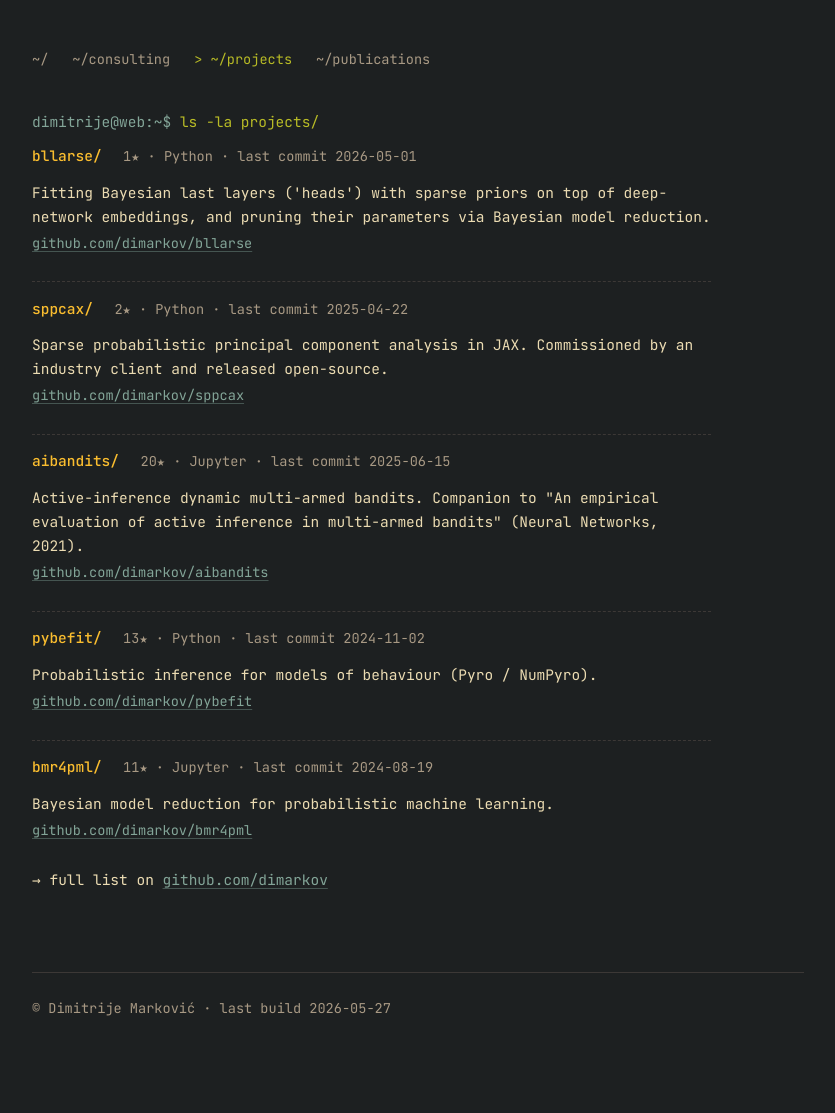
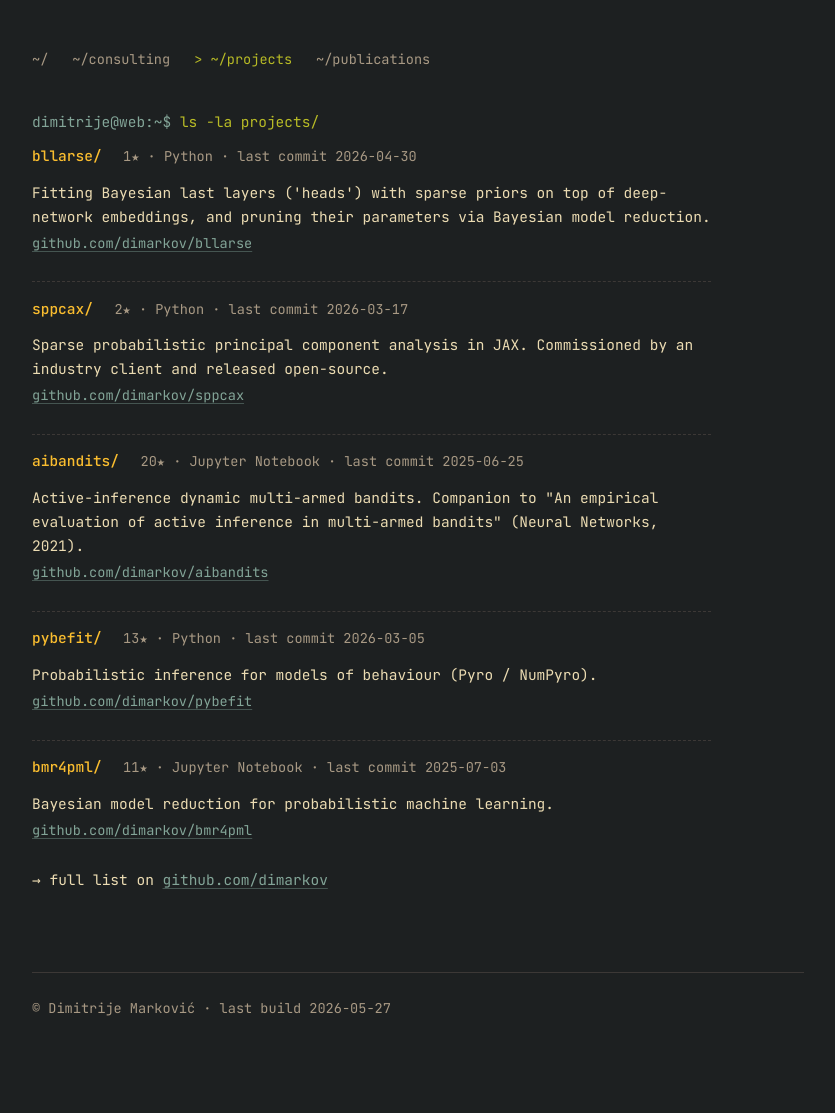
Before and after one commit to dimarkov/dimarkov.github.io, a Jekyll site: the page built from projects.md, in a window 1280 px wide. Shown: the whole page, without its empty margins (222-1057 px from the left). Built offline with Jekyll 4.4.1, drawn with Linux system fonts in a browser that asks for light colours.

```diff
--- a/_data/projects.yml
+++ b/_data/projects.yml
@@ -1,43 +1,38 @@
-# Auto-updated by .github/workflows/sync-stars.yml
-# Manually edit `name`, `description`, `repo`, and `pinned` only.
-# Fields `stars`, `language`, and `last_commit` are overwritten on every workflow run.
-
 - repo: dimarkov/bllarse
   name: bllarse
-  description: "Fitting Bayesian last layers ('heads') with sparse priors on top of deep-network embeddings, and pruning their parameters via Bayesian model reduction."
+  description: Fitting Bayesian last layers ('heads') with sparse priors on top of
+    deep-network embeddings, and pruning their parameters via Bayesian model reduction.
   stars: 1
   language: Python
-  last_commit: "2026-05-01"
+  last_commit: '2026-04-30'
   pinned: false
-
 - repo: dimarkov/sppcax
   name: sppcax
-  description: "Sparse probabilistic principal component analysis in JAX. Commissioned by an industry client and released open-source."
+  description: Sparse probabilistic principal component analysis in JAX. Commissioned
+    by an industry client and released open-source.
   stars: 2
   language: Python
-  last_commit: "2025-04-22"
+  last_commit: '2026-03-17'
   pinned: false
-
 - repo: dimarkov/aibandits
   name: aibandits
-  description: "Active-inference dynamic multi-armed bandits. Companion to \"An empirical evaluation of active inference in multi-armed bandits\" (Neural Networks, 2021)."
+  description: Active-inference dynamic multi-armed bandits. Companion to "An empirical
+    evaluation of active inference in multi-armed bandits" (Neural Networks, 2021).
   stars: 20
-  language: Jupyter
-  last_commit: "2025-06-15"
+  language: Jupyter Notebook
+  last_commit: '2025-06-25'
   pinned: true
-
 - repo: dimarkov/pybefit
   name: pybefit
-  description: "Probabilistic inference for models of behaviour (Pyro / NumPyro)."
+  description: Probabilistic inference for models of behaviour (Pyro / NumPyro).
   stars: 13
   language: Python
-  last_commit: "2024-11-02"
+  last_commit: '2026-03-05'
   pinned: true
-
 - repo: dimarkov/bmr4pml
   name: bmr4pml
-  description: "Bayesian model reduction for probabilistic machine learning."
+  description: Bayesian model reduction for probabilistic machine learning.
   stars: 11
-  language: Jupyter
-  last_commit: "2024-08-19"
+  language: Jupyter Notebook
+  last_commit: '2025-07-03'
   pinned: true
```
